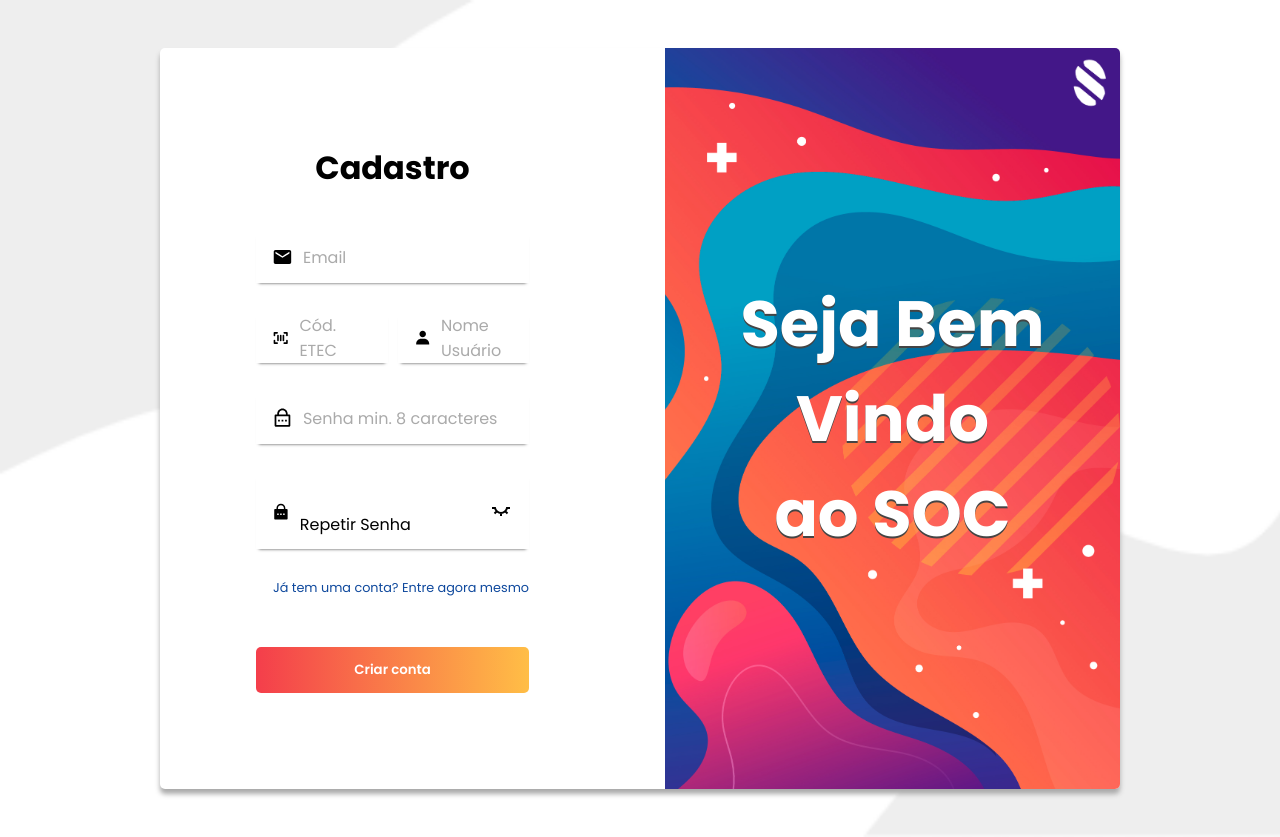
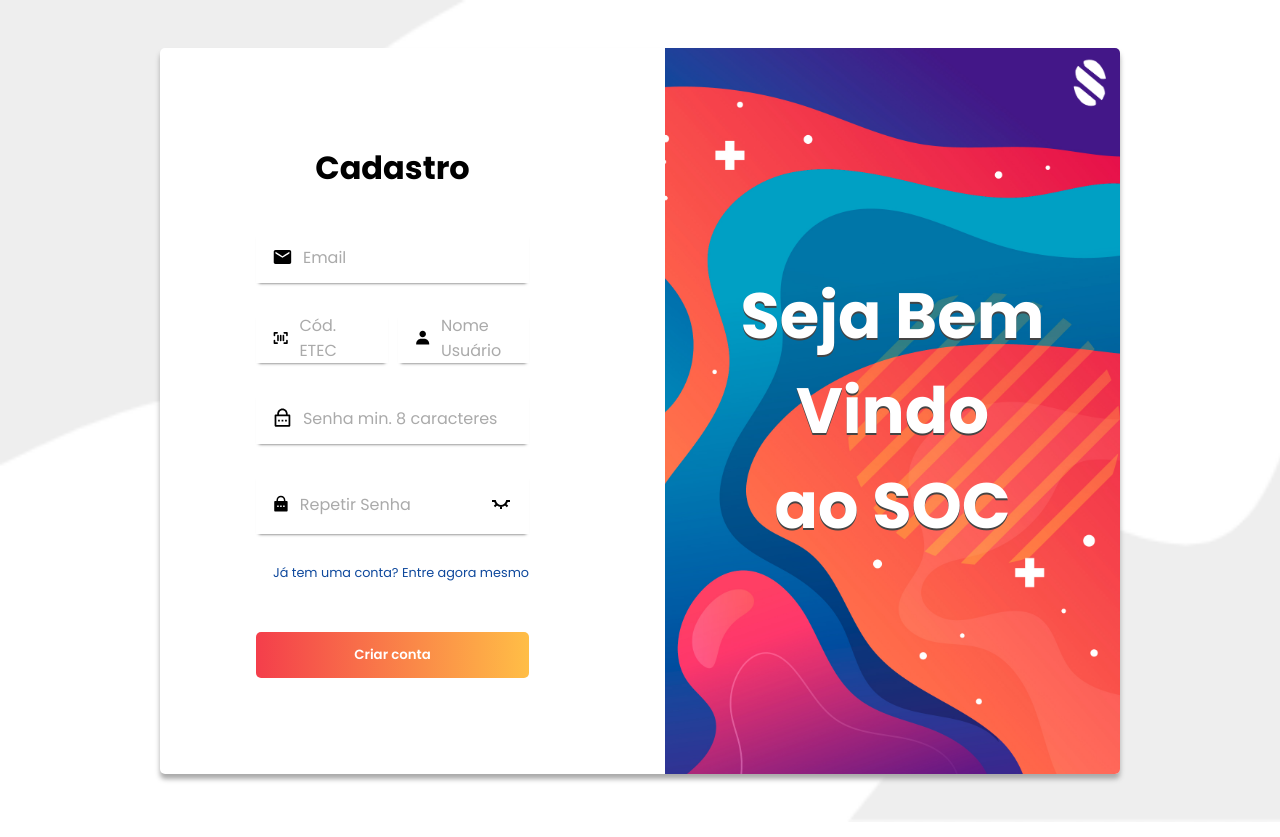
Before and after one commit to Arthur-Ruas/Sistema-Organizacional-de-Cronogramas, a React (Create React App) app in the folder client/: page /register in a window 1280 px wide. Built offline with nearby package versions, Linux system fonts and the light colour scheme.

Commit message:
Arthur: Adições básicas

```diff
--- a/client/src/pages/Register/Register.jsx
+++ b/client/src/pages/Register/Register.jsx
@@ -118,7 +118,7 @@ const Register = () => {
               <div className="register__input">
                 <input type={inputType} name="" id="" required
                 value={confirmUserPassword} onChange={(event)=> setConfirmUserPassword(event.target.value)}/>
-                <p className='register__input'>Repetir Senha</p>
+                <p className='register__placeholder'>Repetir Senha</p>
               </div>
               <button className='bg-transparent login__icon' onClick={showHiddenPassword} type="button">{inputPasswordIcon}</button>
             </div>
--- a/client/src/styles/css/styles.css
+++ b/client/src/styles/css/styles.css
@@ -332,6 +332,8 @@ button {
   background-color: #fff;
   height: 100%;
   width: 100%;
+  padding: 1rem 2rem;
+  border-bottom-right-radius: 15px;
 }
 .teacher-search__wrapper-teacher-search {
   display: flex;
--- a/client/src/styles/scss/layout/teacherSearch.scss
+++ b/client/src/styles/scss/layout/teacherSearch.scss
@@ -41,6 +41,8 @@
         background-color: #fff;
         height: 100%;
         width: 100%;
+        padding: 1rem 2rem;
+        border-bottom-right-radius: 15px;
     }
 
     &__wrapper-teacher-search{
```
Also changed, not shown: 1 other file (tests, documents, lock files or other folders).
